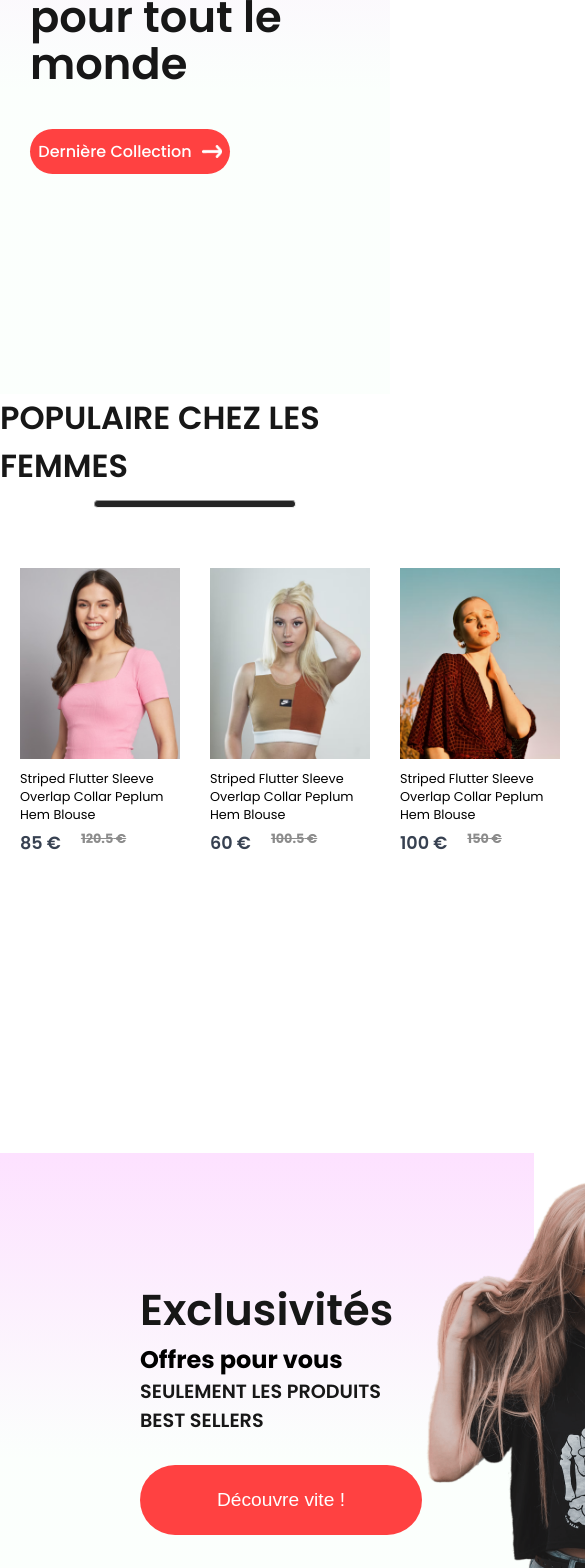
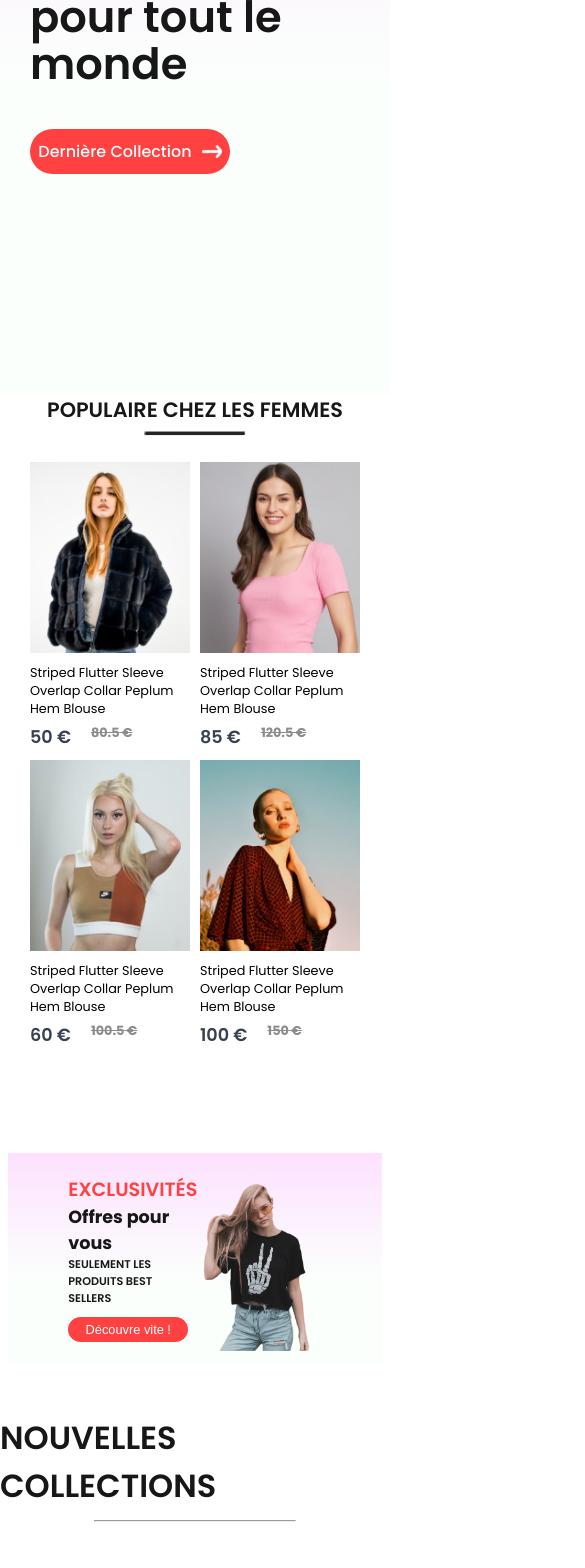
Before and after one commit to jujudev7/E-commerce, a React (Create React App) app in the folder frontend/: page / in a window 390 px wide. Shown: the part 422-1990 px from the top of the page, 585 px wide, since content can reach past the window. Built offline with nearby package versions, Linux system fonts and the light colour scheme.

Commit message:
Responsive Popular.css & Offers.css

```diff
--- a/frontend/src/Components/Offers/Offers.css
+++ b/frontend/src/Components/Offers/Offers.css
@@ -16,9 +16,15 @@
 }
 
 .offers-left h1 {
-  color: #171717;
+  color: #ff4141;
   font-size: 2.7rem;
   font-weight: 600;
+  text-transform: uppercase;
+}
+
+.offers-left h2 {
+  color: #171717;
+  font-size: 2rem;
 }
 
 .offers-left p {
@@ -47,3 +53,128 @@
   justify-content: flex-end;
   padding-top: 50px;
 }
+
+@media (max-width: 1280px) {
+  .offers {
+    padding: 0px 80px;
+    margin-bottom: 120px;
+  }
+
+  .offers-left h1 {
+    font-size: 2.7rem;
+  }
+
+  .offers-left p {
+    font-size: 1.2rem;
+  }
+
+  .offers-right img {
+    width: 300px;
+  }
+  .offers-left button {
+    width: 220px;
+    height: 50px;
+    font-size: 1.2rem;
+  }
+
+  .offers-right {
+    padding-top: 30px;
+  }
+}
+
+@media (max-width: 1024px) {
+  .offers {
+    padding: 0px 60px;
+    margin-bottom: 80px;
+    height: 40vh;
+  }
+
+  .offers-left h1 {
+    font-size: 2.3rem;
+  }
+
+  .offers-left h2 {
+    font-size: 1.8rem;
+  }
+
+  .offers-left p {
+    font-size: 1.1rem;
+  }
+
+  .offers-right img {
+    width: 200px;
+  }
+  .offers-left button {
+    width: 160px;
+    height: 40px;
+    font-size: 1.1rem;
+  }
+
+  .offers-right {
+    padding-top: 10px;
+  }
+}
+
+@media (max-width: 800px) {
+  .offers {
+    margin-bottom: 60px;
+  }
+
+  .offers-left h1 {
+    font-size: 1.7rem;
+  }
+
+  .offers-left h2 {
+    font-size: 1.2rem;
+  }
+
+  .offers-left p {
+    font-size: 0.8rem;
+  }
+
+  .offers-right img {
+    width: 180px;
+  }
+  .offers-left button {
+    width: 140px;
+    height: 30px;
+    font-size: 0.8rem;
+  }
+
+  .offers-right {
+    padding-top: 10px;
+  }
+}
+
+@media (max-width: 500px) {
+  .offers {
+    height: 25vh;
+    margin-bottom: 50px;
+  }
+
+  .offers-left h1 {
+    font-size: 1.2rem;
+  }
+
+  .offers-left h2 {
+    font-size: 1.1rem;
+  }
+
+  .offers-left p {
+    font-size: 0.7rem;
+  }
+
+  .offers-right img {
+    width: 120px;
+  }
+  .offers-left button {
+    width: 120px;
+    height: 25px;
+    font-size: 0.8rem;
+    margin-top: 10px;
+  }
+
+  .offers-right {
+    padding-top: 10px;
+  }
+}
--- a/frontend/src/Components/Popular/Popular.css
+++ b/frontend/src/Components/Popular/Popular.css
@@ -8,7 +8,7 @@
 
 .popular h1 {
   color: #171717;
-  font-size: 2rem;
+  font-size: 3rem;
   font-weight: 600;
 }
 
@@ -24,3 +24,74 @@
   display: flex;
   gap: 30px;
 }
+
+@media (max-width: 1280px) {
+  .popular {
+    height: 75vh;
+  }
+
+  .popular h1 {
+    font-size: 2.8rem;
+  }
+
+  .popular hr {
+    width: 160px;
+    height: 4px;
+  }
+
+  .popular-item {
+    margin-top: 30px;
+    gap: 20px;
+  }
+}
+
+@media (max-width: 1024px) {
+  .popular {
+    height: 60vh;
+  }
+
+  .popular h1 {
+    font-size: 2rem;
+  }
+
+  .popular hr {
+    width: 120px;
+    height: 3px;
+  }
+
+  .popular-item {
+    margin-top: 20px;
+    gap: 15px;
+  }
+}
+
+@media (max-width: 800px) {
+  .popular {
+    height: 50vh;
+    gap: 6px;
+  }
+
+  .popular h1 {
+    font-size: 1.3rem;
+  }
+
+  .popular hr {
+    width: 100px;
+  }
+
+  .popular-item {
+    gap: 5px;
+  }
+}
+
+@media (max-width: 500px) {
+  .popular {
+    height: 90vh;
+  }
+
+  .popular-item {
+    display: grid;
+    grid-template-columns: 1fr 1fr;
+    gap: 10px;
+  }
+}
```
